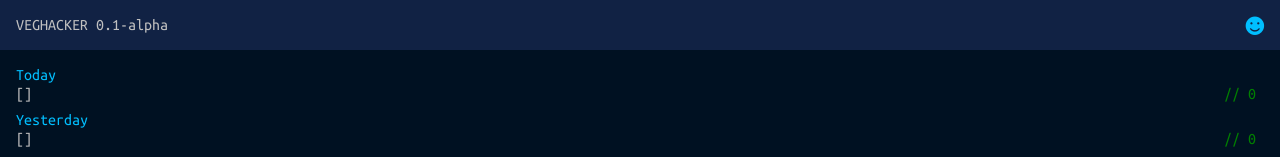
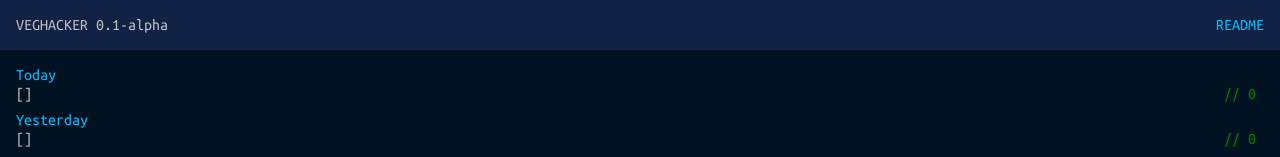
Before and after one commit to petedavisdev/veghacker, a Vue app: page /#/log in a window 1280 px wide. Shown: the top 157 px of the page. Built offline with nearby package versions, Linux system fonts and the light colour scheme.

Commit message:
Readme link

```diff
--- a/src/views/Log.vue
+++ b/src/views/Log.vue
@@ -1,7 +1,7 @@
 <template>
 	<header>
 		VEGHACKER 0.1-alpha &nbsp;
-		<a href="/about" class="fl-r icon">☻</a>
+		<a href="/about" class="fl-r">README</a>
 	</header>
 
 	<main>
@@ -89,9 +89,4 @@ header {
 main {
 	padding: 1em;
 }
-
-.icon {
-        padding-inline: 0.5ch;
-        transform: scale(2);
-}
 </style>
```
